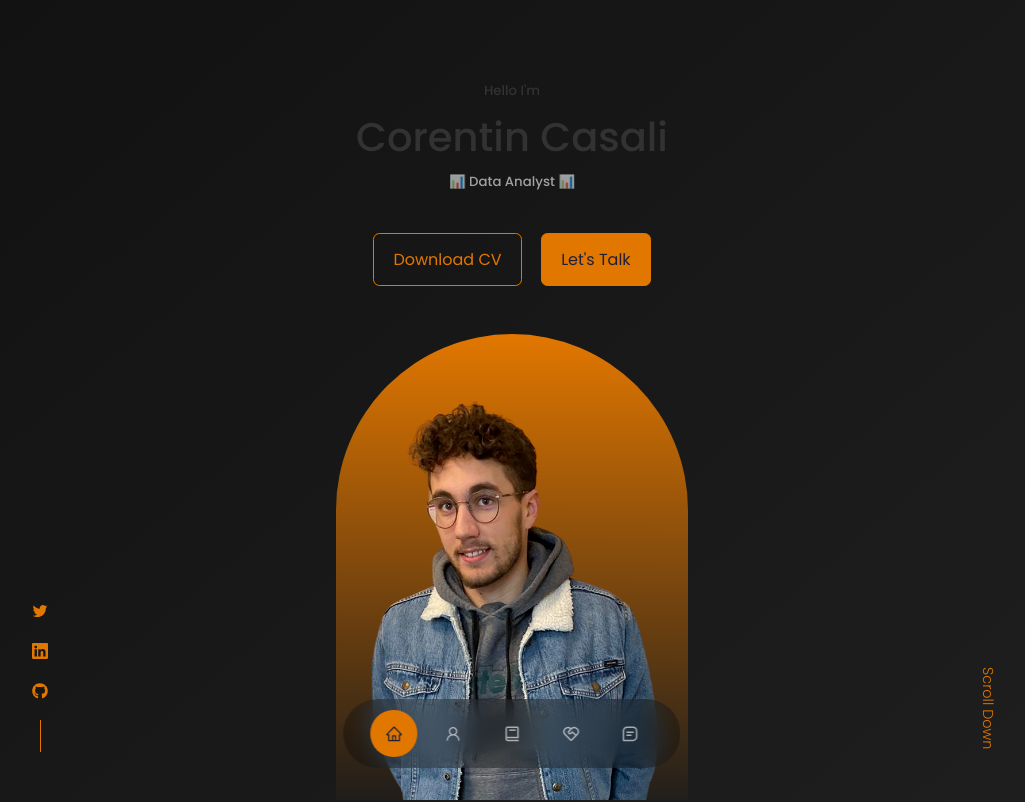
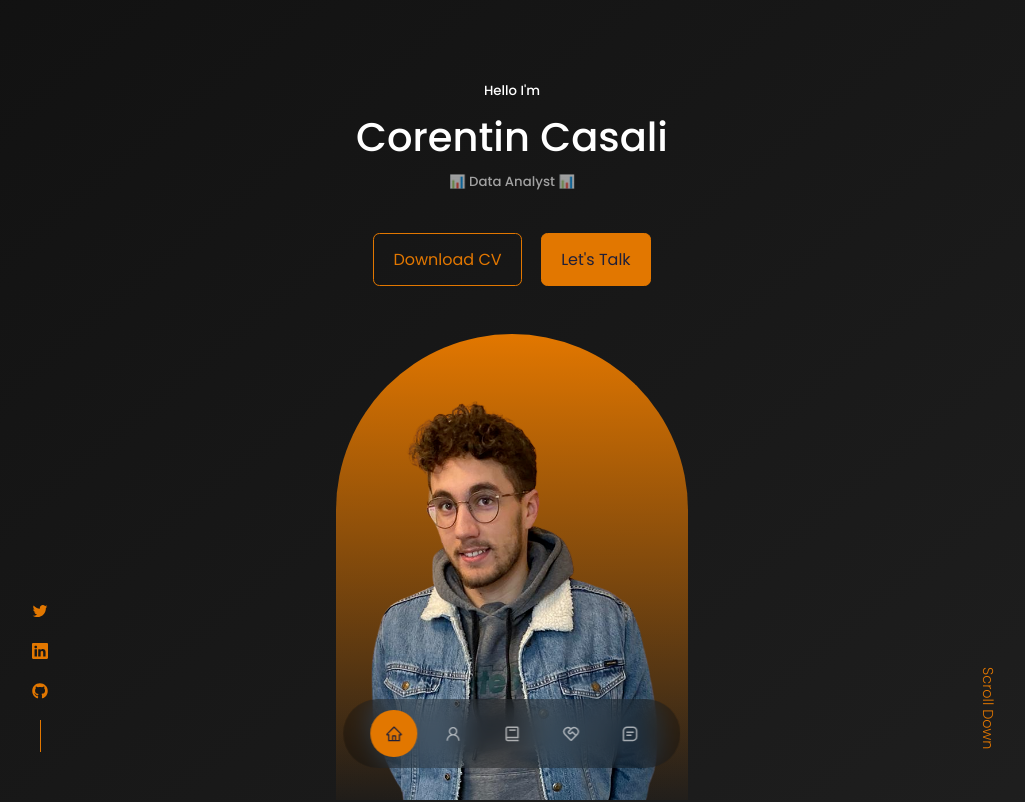
Before and after one commit to CoCasali/cv, a React (Create React App) app: page / in a window 1280 px wide. Shown: the top 802 px of the page, without its empty margins (128-1153 px from the left). Built offline with nearby package versions, Linux system fonts and the light colour scheme.

Commit message:
change color css

```diff
--- a/src/components/header/header.css
+++ b/src/components/header/header.css
@@ -8,6 +8,7 @@ header {
     text-align: center;
     height: 100%;
     position: relative;
+    color: var(--color-white);
 }
 
 /* ===================== CTA ===================== */
```
